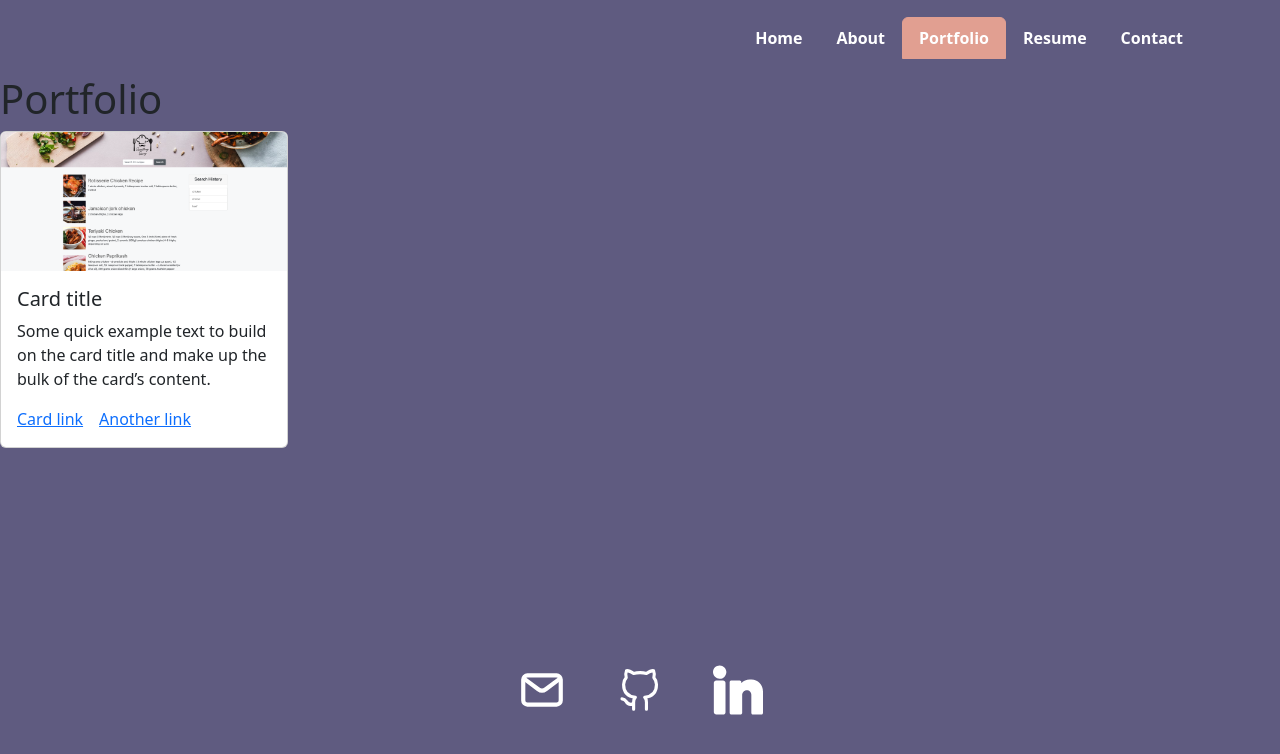
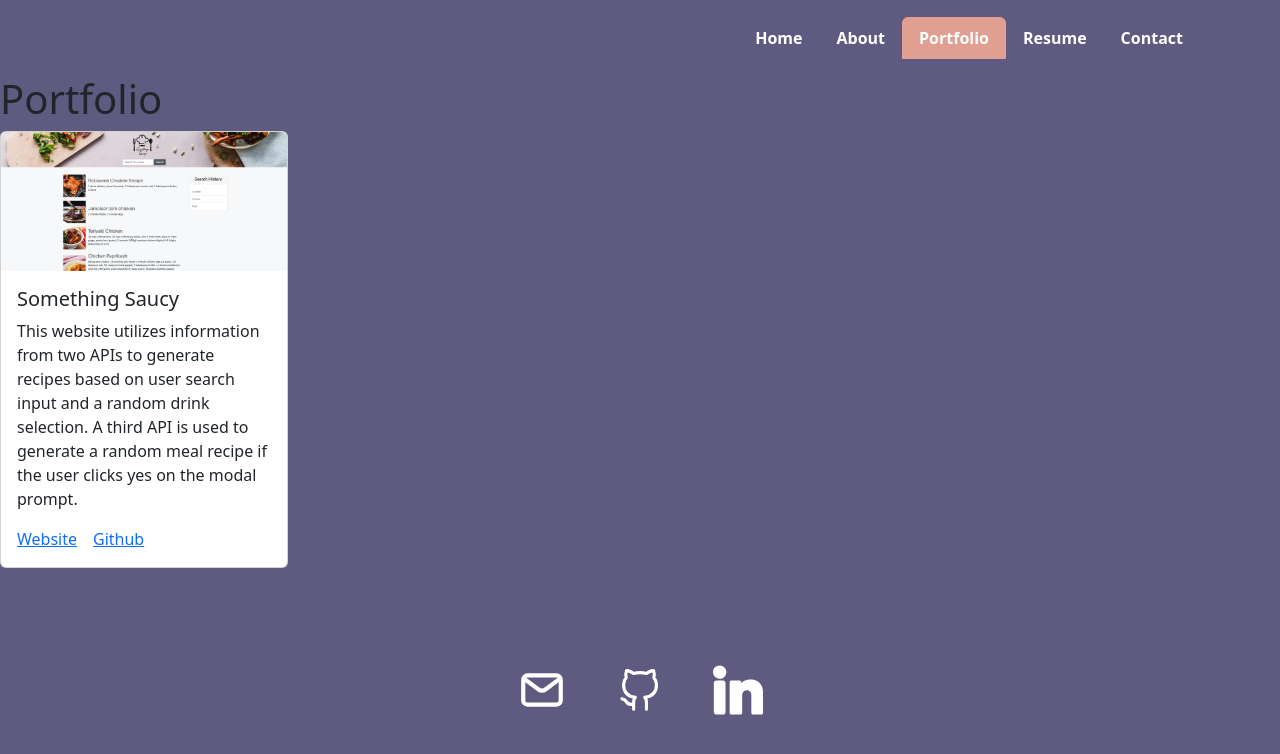
Before and after one commit to LisaLReynolds/react-portfolio, a React (Vite) app: page /Portfolio in a window 1280 px wide. Shown: the top 754 px of the page. Built offline with nearby package versions, Linux system fonts and the light colour scheme.

Commit message:
updated something saucy portfolio card with links, title and description

```diff
--- a/src/pages/Portfolio.jsx
+++ b/src/pages/Portfolio.jsx
@@ -9,12 +9,12 @@ export default function Portfolio() {
       <div className={`card`} style={{ width: "18rem" }}>
         <img src={searchHistoryImg} className={`card-img-top`} alt="..." />
         <div className={`card-body`}>
-          <h5 className={`card-title`}>Card title</h5>
+          <h5 className={`card-title`}>Something Saucy</h5>
           <p className={`card-text`}>
-            Some quick example text to build on the card title and make up the bulk of the card’s content.
+            This website utilizes information from two APIs to generate recipes based on user search input and a random drink selection. A third API is used to generate a random meal recipe if the user clicks yes on the modal prompt.
           </p>
-         <a href="#" className={`card-link`}>Card link</a>
-         <a href="#" className={`card-link`}>Another link</a>
+         <a href="https://lisalreynolds.github.io/Something-Saucy/" className={`card-link`}>Website</a>
+         <a href="https://github.com/LisaLReynolds/Something-Saucy" className={`card-link`}>Github</a>
         </div>
       </div>
     </div>
```
